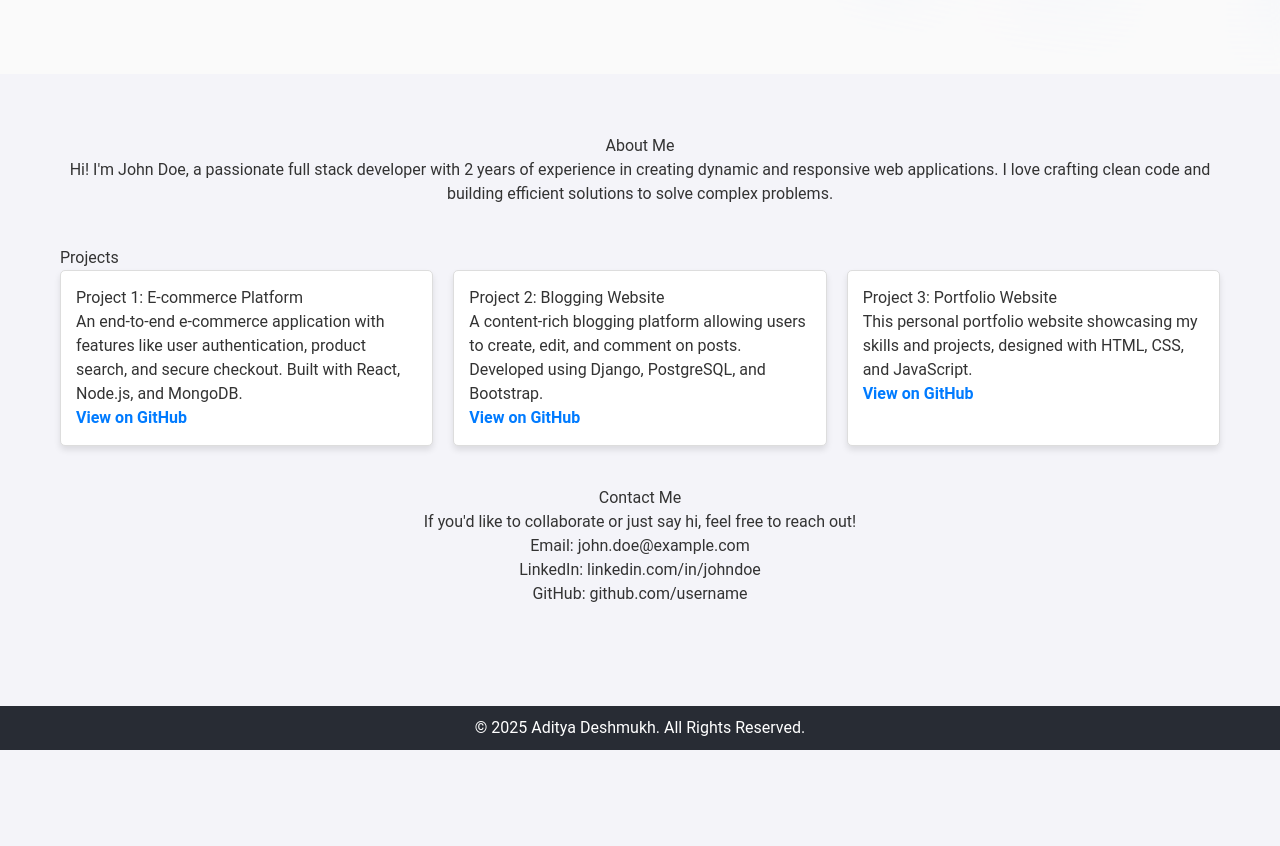
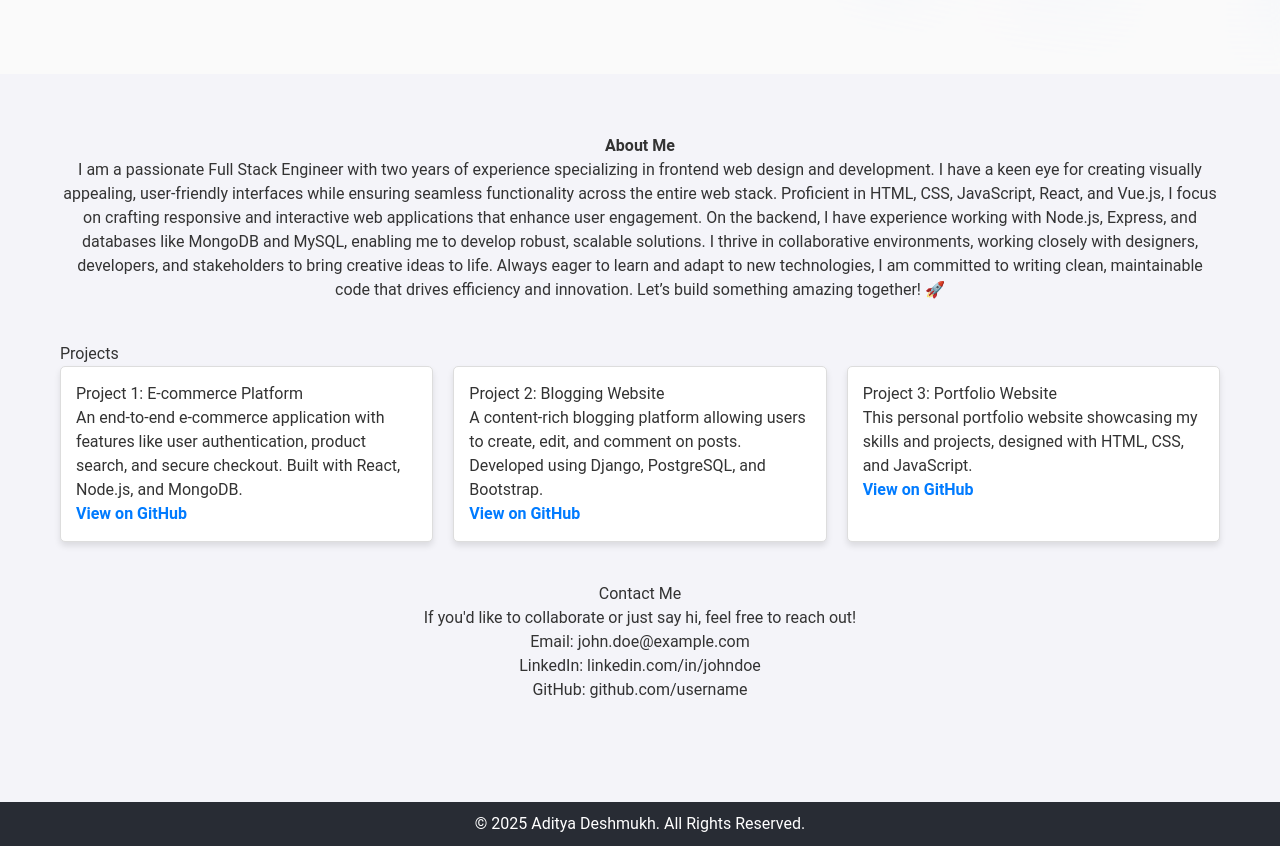
Before and after one commit to aditya0genius/personal-portfolio, a Next.js app: page / in a window 1280 px wide. Shown: the part 800-1646 px from the top of the page. Before the commit the page ends 1550 px from the top, so only its background shows below. Built offline with nearby package versions, Linux system fonts and the light colour scheme.

Commit message:
Added footers

```diff
--- a/src/components/Homepage/home.tsx
+++ b/src/components/Homepage/home.tsx
@@ -4,10 +4,16 @@ export default function Homepage() {
     <div>
         <div className="container">
         <section id="about" className="about">
-            <h2>About Me</h2>
+            <h2><b>About Me</b></h2>
             <p>
-                Hi! I&apos;m John Doe, a passionate full stack developer with 2 years of experience in creating dynamic and responsive web applications. I love crafting clean code and building efficient solutions to solve complex problems.
-            </p>
+            I am a passionate Full Stack Engineer with two years of experience specializing in frontend web design and development. I have a keen eye for creating visually appealing, user-friendly interfaces while ensuring seamless functionality across the entire web stack.
+
+Proficient in HTML, CSS, JavaScript, React, and Vue.js, I focus on crafting responsive and interactive web applications that enhance user engagement. On the backend, I have experience working with Node.js, Express, and databases like MongoDB and MySQL, enabling me to develop robust, scalable solutions.
+
+I thrive in collaborative environments, working closely with designers, developers, and stakeholders to bring creative ideas to life. Always eager to learn and adapt to new technologies, I am committed to writing clean, maintainable code that drives efficiency and innovation.
+
+Let’s build something amazing together! 🚀
+</p>
         </section>
 
         <section id="projects">
```
